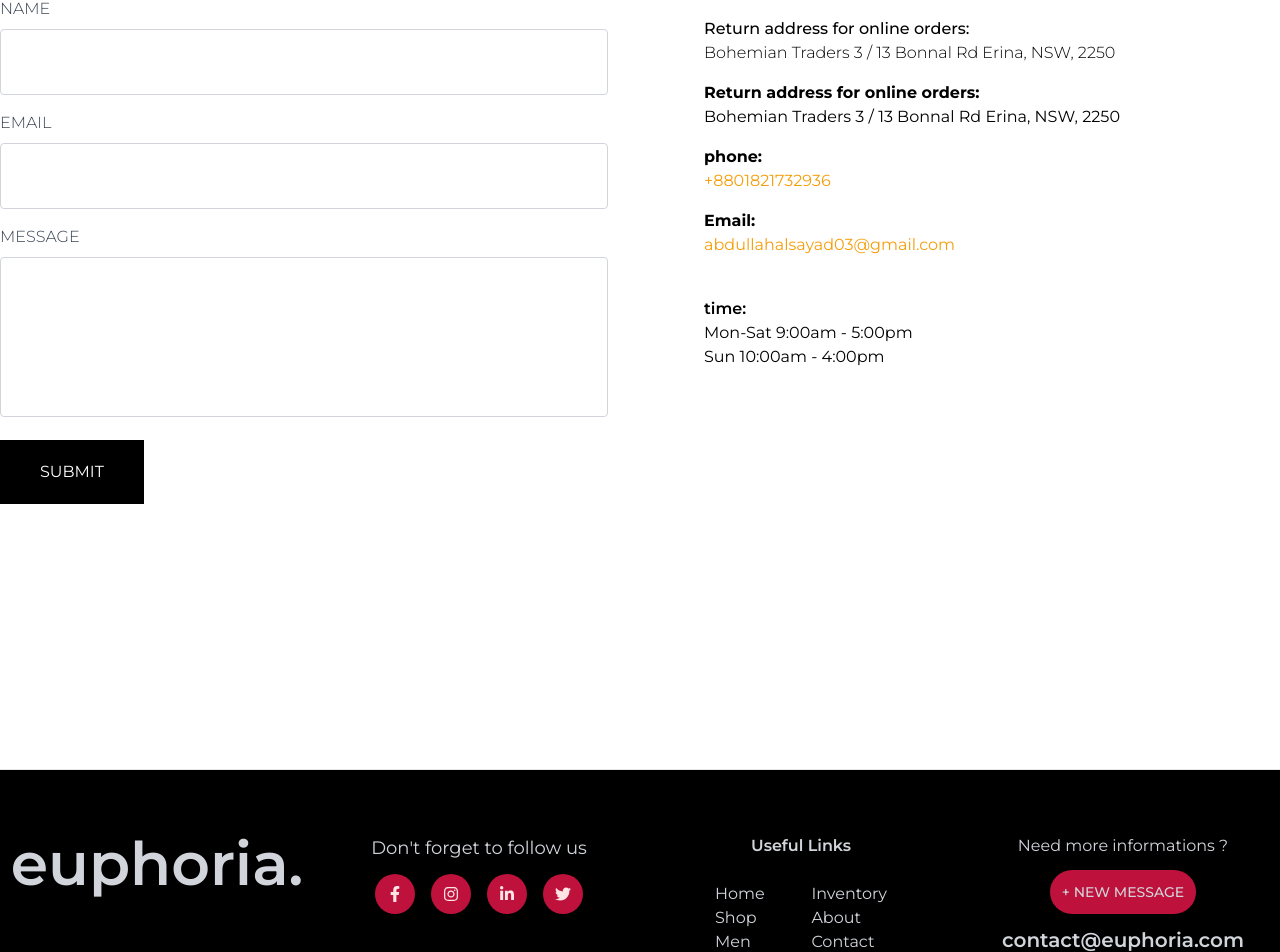
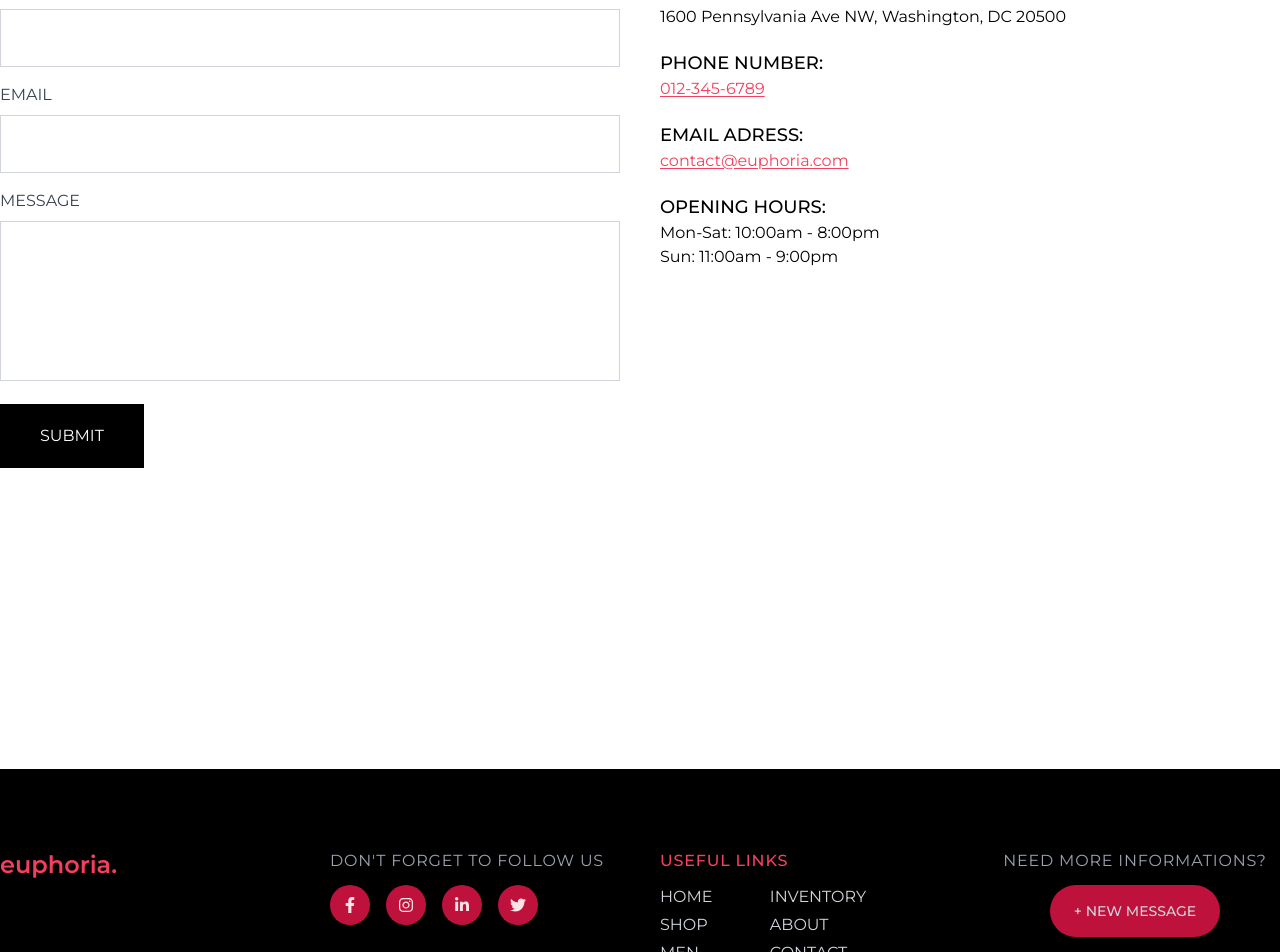
Before and after one commit to shohan-pherones/euphoria-ecommerce, a Next.js app: page /contact in a window 1280 px wide. Shown: the part 271-1223 px from the top of the page. Built offline with nearby package versions, Linux system fonts and the light colour scheme.

Commit message:
redux cart, contact refined, footer refined and more

```diff
--- a/components/Countdown.jsx
+++ b/components/Countdown.jsx
@@ -30,7 +30,7 @@ const CountdownTimer = ({ endDate }) => {
   return (
     <div className="wrapper my-20 flex flex-col gap-10 items-center">
       <h2 className="section-title text-center">April Sale Ends in</h2>
-      <div className="text-center text-4xl md:text-6xl font-bold bg-rose-700 p-7 text-rose-100 px-10 w-full md:w-[40rem]">
+      <div className="text-center text-3xl md:text-6xl font-bold bg-rose-700 p-7 text-rose-100 px-10 w-full md:w-[40rem]">
         {expired ? (
           <CountdownTimer
             endDate={new Date().getTime() + 48 * 60 * 60 * 1000}
--- a/components/Footer.jsx
+++ b/components/Footer.jsx
@@ -8,15 +8,18 @@ import {
 
 const Footer = () => {
   return (
-    <footer className="text-center text-gray-300 border-t bg-black">
-      <div className="grid grid-cols-1 md:grid-cols-2 lg:grid-cols-3 xl:grid-cols-4 gap-2">
-        <div className="footer-col-1 flex flex-col">
-          <Link href="/" className="text-6xl font-semibold mt-16">
+    <footer className="text-gray-300 bg-black py-20">
+      <div className="grid grid-cols-1 md:grid-cols-2 lg:grid-cols-3 xl:grid-cols-4 pb-20 wrapper w-full gap-10">
+        <div className="footer-col-1 flex flex-col items-start">
+          <Link
+            href="/"
+            className="text-2xl font-semibold text-rose-500 hover:text-white duration-300"
+          >
             euphoria.
           </Link>
         </div>
-        <div className="footer-col-2">
-          <p className="follow-text mt-16 text-lg">Don't forget to follow us</p>
+        <div className="footer-col-2 flex flex-col items-start">
+          <p className="follow-text uppercase tracking-wider text-gray-400">{`Don't forget to follow us`}</p>
           <div className="social-icons">
             <div className="icon-circle">
               <FaFacebookF className="text-rose-100 mx-auto" />
@@ -32,10 +35,12 @@ const Footer = () => {
             </div>
           </div>
         </div>
-        <div className="footer-col-3  mt-16">
-          <p className="font-semibold">Useful Links</p>
-          <div className="nav-link flex flex-col-2 mt-6 gap-8 justify-center">
-            <div className="link-col-left flex flex-col text-left">
+        <div className="footer-col-3 flex flex-col items-start">
+          <p className="uppercase font-medium text-rose-500 tracking-wider">
+            Useful Links
+          </p>
+          <div className="nav-link flex flex-col-2 mt-3 gap-10 justify-center">
+            <div className="link-col-left flex flex-col text-left gap-1 uppercase">
               <Link href="/" className="footer-nav-links">
                 Home
               </Link>
@@ -49,7 +54,7 @@ const Footer = () => {
                 Women
               </Link>
             </div>
-            <div className="link-col-right flex flex-col text-left">
+            <div className="link-col-right flex flex-col text-left gap-1 uppercase">
               <Link href="/inventory" className="footer-nav-links">
                 Inventory
               </Link>
@@ -62,17 +67,18 @@ const Footer = () => {
             </div>
           </div>
         </div>
-        <div className="footer-col-4 mt-16">
-          <p>Need more informations ?</p>
-          <button className="footer-btn bg-rose-700 p-3 rounded-full uppercase text-sm font-medium hover:text-rose-500 hover:bg-rose-100 duration-200 my-3">
-            + new message
+        <div className="footer-col-4 flex flex-col items-start xl:items-center gap-3">
+          <p className="uppercase tracking-wider text-gray-400">
+            Need more informations?
+          </p>
+          <button className="footer-btn bg-rose-700 py-4 px-6 rounded-full uppercase text-sm font-medium hover:text-rose-500 hover:bg-rose-50 duration-300">
+            + New Message
           </button>
-          <p className="font-semibold text-xl">contact@euphoria.com</p>
+          <p className="font-medium text-lg">contact@euphoria.com</p>
         </div>
       </div>
 
-      <p className="copyright mt-16 pb-6">
-        <hr className="seprator my-6" />
+      <p className="copyright border-t border-gray-500/40 pt-20 text-gray-400 wrapper text-center uppercase">
         &copy; {new Date().getFullYear()} Euphoria. All rights reserved.
       </p>
     </footer>
--- /dev/null
+++ b/pages/checkout.js
@@ -0,0 +1,11 @@
+const Checkout = () => {
+  return (
+    <div className="wrapper min-h-screen my-20">
+      <h2 className="section-title">
+        Experimental... Your cart has been cleared!
+      </h2>
+    </div>
+  );
+};
+
+export default Checkout;
--- a/pages/contact.js
+++ b/pages/contact.js
@@ -1,6 +1,4 @@
 import { useState } from "react";
-
-import Image from "next/image";
 
 const ContactPage = () => {
   const [formData, setFormData] = useState({
@@ -31,14 +29,15 @@ const ContactPage = () => {
   return (
     <div className="my-20 wrapper min-h-screen">
       <h2 className="section-title">Contact Us</h2>
-      <div className="flex gap-10 mt-10">
-        <div className=" flex w-full">
-          <form className="w-1/2 pr-8 py-5 rounded-lg">
+
+      <div className="flex mt-10">
+        <div className="flex flex-col lg:flex-row w-full gap-10">
+          <form className="w-full flex-[1]">
             <div className="gap-3">
               <div className="mb-4">
                 <label
                   htmlFor="name"
-                  className="block text-gray-700 font-light mb-2 uppercase"
+                  className="block text-gray-700 mb-2 uppercase"
                 >
                   Name
                 </label>
@@ -49,14 +48,14 @@ const ContactPage = () => {
                   value={formData.name}
                   onChange={handleChange}
                   required
-                  className="appearance-none rounded w-full p-5 outline-none text-gray-700  border border-gray-300 focus:border-gray-600 duration-300"
+                  className="appearance-none w-full p-4 outline-none text-gray-700  border border-gray-300 focus:border-gray-600 duration-300"
                 />
               </div>
 
               <div className="mb-4">
                 <label
                   htmlFor="email"
-                  className="block text-gray-700 font-light mb-2 uppercase"
+                  className="block text-gray-700 mb-2 uppercase"
                 >
                   Email
                 </label>
@@ -67,33 +66,15 @@ const ContactPage = () => {
                   value={formData.email}
                   onChange={handleChange}
                   required
-                  className="appearance-none rounded w-full p-5 outline-none text-gray-700  border border-gray-300 focus:border-gray-600 duration-300"
+                  className="appearance-none w-full p-4 outline-none text-gray-700  border border-gray-300 focus:border-gray-600 duration-300"
                 />
               </div>
-
-              {/* <div className="mb-4">
-                <label
-                  htmlFor="phone"
-                  className="block text-gray-700 font-bold mb-2"
-                >
-                  Phone
-                </label>
-                <input
-                  type="tel"
-                  id="phone"
-                  name="phone"
-                  value={formData.phone}
-                  onChange={handleChange}
-                  required
-                  className="appearance-none border border-stone-400 rounded w-full py-2 px-3 text-gray-700 leading-tight focus:outline-none focus:outline-sky-400 focus:border-none"
-                />
-              </div> */}
             </div>
 
             <div className="mb-4">
               <label
                 htmlFor="message"
-                className="block text-gray-700 font-light mb-2 uppercase"
+                className="block text-gray-700 mb-2 uppercase"
               >
                 Message
               </label>
@@ -103,10 +84,9 @@ const ContactPage = () => {
                 value={formData.message}
                 onChange={handleChange}
                 required
-                className="appearance-none rounded w-full p-5 outline-none text-gray-700  border border-gray-300 focus:border-gray-600 duration-300 resize-none h-40"
+                className="appearance-none w-full p-4 outline-none text-gray-700  border border-gray-300 focus:border-gray-600 duration-300 resize-none h-40"
               />
             </div>
-
             <button
               onClick={handleSubmit}
               className="bg-black hover:opacity-80 text-white py-5 px-10 uppercase duration-300"
@@ -115,45 +95,31 @@ const ContactPage = () => {
               Submit
             </button>
           </form>
-          <div className="left pl-8 py-8 gap-10 justify-between">
-            <div className="px-8 py-2">
-              <p className="font-medium">Return address for online orders:</p>
-              <p className="font-light">
-                Bohemian Traders 3 / 13 Bonnal Rd Erina, NSW, 2250
+
+          <div className="right flex flex-col gap-5 flex-[1]">
+            <div>
+              <p className="font-medium uppercase text-lg">
+                Return address for online orders:
+              </p>
+              <p>1600 Pennsylvania Ave NW, Washington, DC 20500</p>
+            </div>
+            <div>
+              <p className="font-medium uppercase text-lg">Phone Number:</p>
+              <p className="text-rose-500 underline underline-offset-2">
+                012-345-6789
               </p>
             </div>
-            <div className="px-8 py-2">
-              <p className="font-bold">Return address for online orders:</p>
-              <p>Bohemian Traders 3 / 13 Bonnal Rd Erina, NSW, 2250</p>
+            <div>
+              <p className="font-medium uppercase text-lg">Email Adress:</p>
+              <p className="text-rose-500 underline underline-offset-2">
+                contact@euphoria.com
+              </p>
             </div>
-            <div className="px-8 py-2">
-              <p className="font-bold">phone:</p>
-              <a
-                className="text-amber-500"
-                href="tel: phoneNumber"
-                target="blank"
-              >
-                +8801821732936
-              </a>
+            <div>
+              <p className="font-medium uppercase text-lg">Opening Hours:</p>
+              <p>Mon-Sat: 10:00am - 8:00pm</p>
+              <p>Sun: 11:00am - 9:00pm</p>
             </div>
-            <div className="px-8 py-2">
-              <p className="font-bold">Email:</p>
-              <a
-                className="text-amber-500"
-                href="mailto: abdullahalsayad03@gmail.com"
-                target="blank"
-              >
-                <p>abdullahalsayad03@gmail.com</p>
-              </a>
-            </div>
-
-            <div className="px-8 pt-8">
-              <p className="font-semibold">time:</p>
-              <p>Mon-Sat 9:00am - 5:00pm </p>
-              <p>Sun 10:00am - 4:00pm</p>
-            </div>
-
-            <div></div>
           </div>
         </div>
       </div>
--- a/pages/products/[productId].js
+++ b/pages/products/[productId].js
@@ -39,7 +39,7 @@ const ProductDetails = ({ product }) => {
         <h2 className="text-4xl">{product.title}</h2>
         <div className="flex gap-10 items-center">
           <p className="text-2xl text-rose-500 font-medium">
-            {formatCurrency(product.price)}
+            {formatCurrency(product.price * quantity)}
           </p>
           <div className="counter flex items-center bg-gray-100 text-2xl">
             <button
--- a/styles/globals.css
+++ b/styles/globals.css
@@ -33,7 +33,7 @@
 }
 
 .section-title {
-  @apply text-5xl uppercase font-thin;
+  @apply text-3xl lg:text-5xl uppercase font-thin;
 }
 
 .flexColMod {
@@ -41,7 +41,7 @@
 }
 
 .icon-circle {
-  @apply h-10 w-10 bg-rose-700 rounded-full flex items-center  duration-300;
+  @apply h-10 w-10 bg-rose-700 rounded-full flex items-center duration-300 cursor-pointer;
 }
 .icon-circle:hover {
   @apply bg-rose-800;
@@ -57,8 +57,3 @@
 .social-icons {
   @apply flex gap-4 mt-3 justify-center;
 }
-
-.seprator {
-  border-top: 2px solid #fda4af;
-  opacity: 0.35;
-}
```
Also changed, not shown: components/CartItem.jsx (+11 -16 lines), pages/cart.js (+44 -14 lines), store/productSlice.js (+11 -1 lines).
